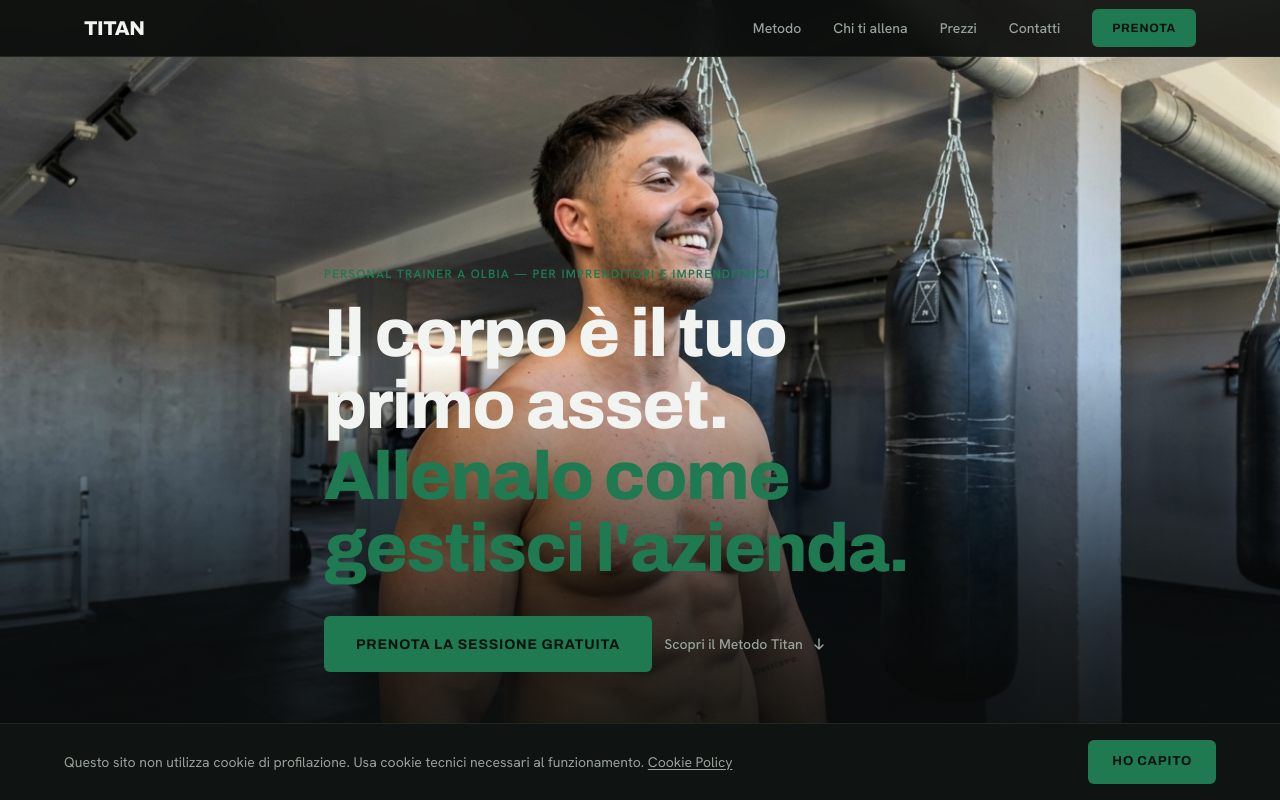
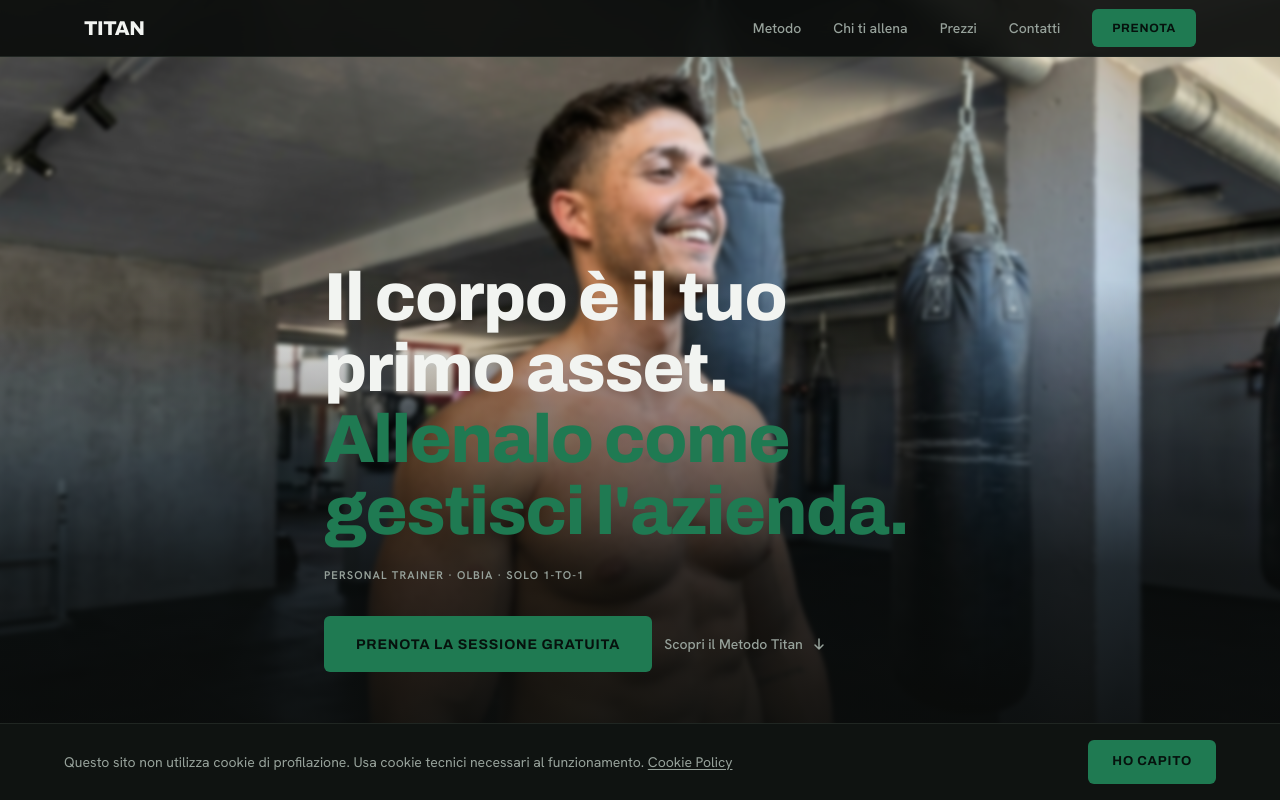
Before and after one commit to elevatetrading/titan-alextrainer, a Next.js app: page / in a window 1280 px wide. Shown: the top 800 px of the page. Built offline with nearby package versions, Linux system fonts and the light colour scheme.

Commit message:
Hero: blur sottile sulla foto, kicker spostato sotto H1

```diff
--- a/components/sections/Hero.tsx
+++ b/components/sections/Hero.tsx
@@ -7,7 +7,7 @@
       className="relative flex flex-col justify-end overflow-hidden"
       style={{ minHeight: "100svh", backgroundColor: "var(--bg-base)" }}
     >
-      {/* Foto di Alessandro */}
+      {/* Foto di Alessandro — leggermente blurrata per atmosfera */}
       <div className="absolute inset-0" aria-hidden="true">
         <Image
           src="/alex-hero.jpg"
@@ -15,39 +15,33 @@
           fill
           priority
           quality={90}
-          style={{ objectFit: "cover", objectPosition: "55% 25%" }}
+          style={{
+            objectFit: "cover",
+            objectPosition: "55% 25%",
+            filter: "blur(2px)",
+            transform: "scale(1.04)",
+          }}
           sizes="100vw"
         />
       </div>
 
-      {/* Gradiente bottom — solo per leggibilità testo, più leggero */}
+      {/* Gradiente bottom */}
       <div
         className="absolute inset-x-0 bottom-0 pointer-events-none"
         style={{
-          height: "55%",
+          height: "65%",
           background:
-            "linear-gradient(to top, rgba(10,12,11,0.97) 0%, rgba(10,12,11,0.75) 40%, transparent 100%)",
+            "linear-gradient(to top, rgba(10,12,11,0.98) 0%, rgba(10,12,11,0.8) 45%, transparent 100%)",
         }}
         aria-hidden="true"
       />
 
       {/* Contenuto */}
       <div className="relative z-10 max-w-2xl mx-auto w-full px-5 pb-20 pt-28 md:pb-32">
-        {/* Kicker */}
-        <p
-          className="text-xs uppercase tracking-widest mb-4"
-          style={{
-            color: "var(--green-cta)",
-            fontFamily: "var(--font-hanken)",
-            fontWeight: 600,
-          }}
-        >
-          Personal trainer a Olbia — per imprenditori e imprenditrici
-        </p>
 
         {/* Headline H1 */}
         <h1
-          className="font-headline mb-8 leading-[1.05]"
+          className="font-headline mb-5 leading-[1.05]"
           style={{
             fontSize: "clamp(2.25rem, 7.5vw, 4.25rem)",
             color: "var(--text)",
@@ -58,6 +52,19 @@
             Allenalo come gestisci l&apos;azienda.
           </span>
         </h1>
+
+        {/* Kicker — sotto il titolo */}
+        <p
+          className="mb-8 uppercase tracking-widest"
+          style={{
+            fontSize: "0.7rem",
+            color: "var(--text-muted)",
+            fontFamily: "var(--font-hanken)",
+            fontWeight: 600,
+          }}
+        >
+          Personal trainer · Olbia · Solo 1-to-1
+        </p>
 
         {/* CTA */}
         <div className="flex flex-col gap-3 sm:flex-row sm:items-center">
```
